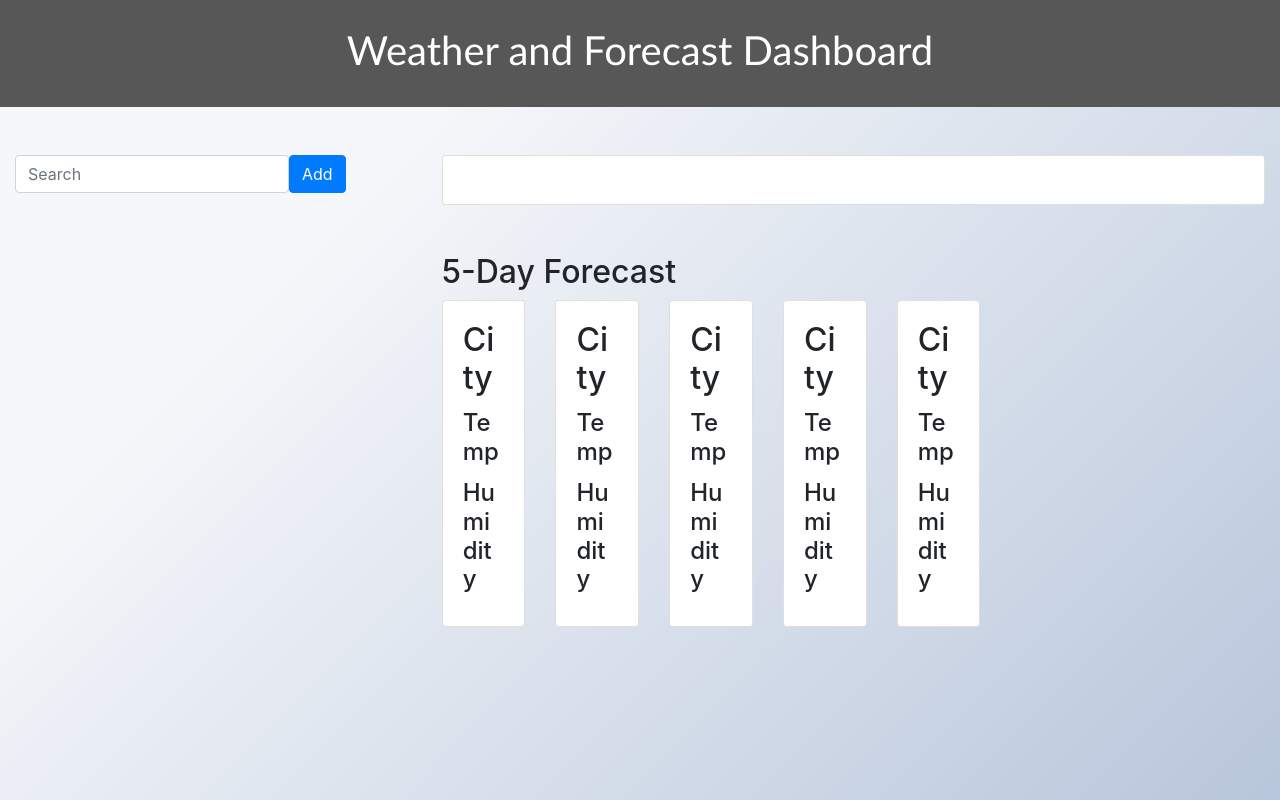
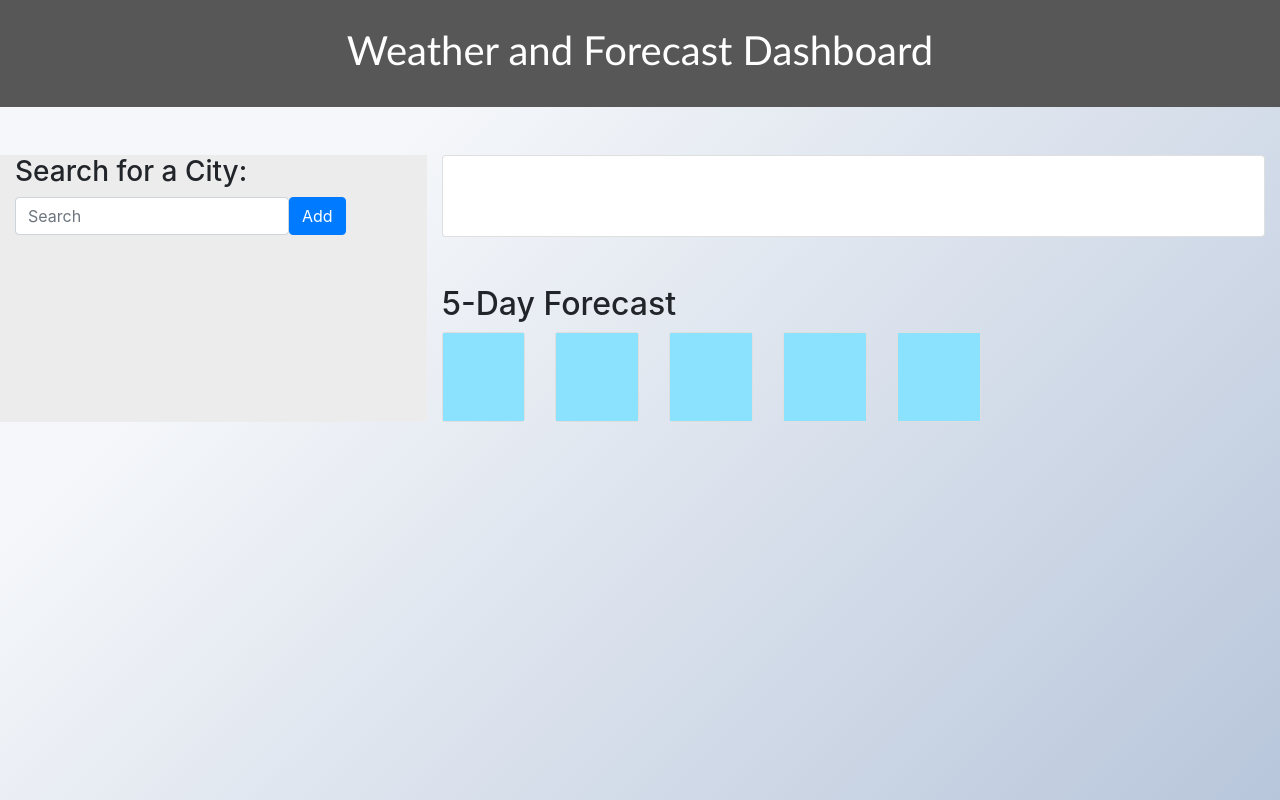
Before and after one commit to stevenbong96/WeatheringWithUser, a plain HTML site: page index.html in a window 1280 px wide. Drawn offline with nearby package versions, Linux system fonts and the light colour scheme.

Commit message:
Created another AJAX to bring the UV value. Add the weather icon, forecast icon, forecast dates in the HTML and JS file. Add few styles to the list of city.

```diff
--- a/index.html
+++ b/index.html
@@ -28,7 +28,8 @@
     <div class="container-fluid no-gutters">
         <div class="row">
             <!-- First column -->
-            <div class="col-md-4">
+            <div class="col-md-4 gray">
+                <h3>Search for a City:</h3>
                 <form class="form-inline" id="weatherlist">
                     <input id="citytext" class="form-control" type="search" placeholder="Search" aria-label="Search">
                     <!-- Button to add cities -->
@@ -36,7 +37,7 @@
                 </form>
 
                 <!-- Make a list of city -->
-                <ul id="listcity">
+                <ul id="listcity" class="listcity">
 
                 </ul>
 
@@ -49,7 +50,7 @@
                         <div id="cityweather">
                             <h2 id="cityname"></h2>
                             <h4 id="currenttime"></h4>
-                            <span id="weathericon"></span>
+                            <img id="weathericon">
                         </div>
 
                         <!-- List of responses -->
@@ -69,112 +70,65 @@
                     <div id="weatherforecast" class="col-md-8">
                         <h2>5-Day Forecast</h2>
                         <div id="5dayforecast">
-                            <!-- First day forecast
-                            <div class="card">
-                                <div id="firstforecast"class="card-body">
-                                  <p id="name-0" class="card-title">A</p>
-                                  <p id="forecastfirsttemp" class="card-text">B</p>
-                                  <p id="forecastfirsthumidity" class="card-text">C</p>
-                                </div>
-                            </div>
+                            <div class="card-deck">
 
-                            Second day forecast
-                            <div class="card">
-                                <div id="secondforecast"class="card-body">
-                                  <p id="name-8" class="card-title">A</p>
-                                  <p id="forecastsecondtemp" class="card-text">B</p>
-                                  <p id="forecastsecondhumidity" class="card-text">C</p>
-                                </div>
-                            </div>
-
-                            Third day forecast
-                            <div class="card">
-                                <div id="thirdforecast"class="card-body">
-                                  <p id="name-16" class="card-title">A</p>
-                                  <p id="forecastthirdtemp" class="card-text">B</p>
-                                  <p id="forecastthirdhumidity" class="card-text">C</p>
-                                </div>
-                            </div>
-
-                            Fourth day forecast
-                            <div class="card">
-                                <div id="fourthforecast"class="card-body">
-                                  <p id="name-24" class="card-title">A</p>
-                                  <p id="forecastfourthtemp" class="card-text">B</p>
-                                  <p id="forecastfourthhumidity" class="card-text">C</p>
-                                </div>
-                            </div>
-
-                            Fifth day forecast
-                            <div class="card">
-                                <div id="fifthforecast"class="card-body">
-                                  <p id="name-32" class="card-title">A</p>
-                                  <p id="forecastfifthtemp" class="card-text">B</p>
-                                  <p id="forecastfifthhumidity" class="card-text">C</p>
-                                </div>
-                            </div> -->
-
-                            <div class="row row-cols-1 row-cols-md-5">
-                                <!-- First day forecast -->
-                                <div class="col mb-4">
-                                  <div class="card">
-                                    <div class="card-body">
-                                      <h2 id="name-0" class="card-title">City</h2>
-                                      <h4 id="temp-0" class="card-title">Temp</h4>
-                                      <h4 id="humid-0" class="card-title">Humidity</h4>
+                                <!-- First Forecast -->
+                                <div class="card">
+                                    <div class="card-body blue">
+                                      <h4 id="name-0" class="card-title"></h4>
+                                      <h4 id="date-0" class="card-title"></h4>
+                                      <img id="icon-0">
+                                      <h6 id="temp-0" class="card-title"></h6>
+                                      <h6 id="humid-0" class="card-title"></h6>
                                     </div>
-                                  </div>
                                 </div>
 
-                                 <!-- Second day forecast -->
-                                <div class="col mb-4">
-                                  <div class="card">
-                                    <div class="card-body">
-                                        <h2 id="name-8" class="card-title">City</h2>
-                                        <h4 id="temp-8" class="card-title">Temp</h4>
-                                        <h4 id="humid-8" class="card-title">Humidity</h4>
+                                <!-- Second Forecast -->
+                                <div class="card">
+                                    <div class="card-body blue">
+                                        <h4 id="name-8" class="card-title"></h4>
+                                        <h4 id="date-8" class="card-title"></h4>
+                                        <img id="icon-8">
+                                        <h6 id="temp-8" class="card-title"></h6>
+                                        <h6 id="humid-8" class="card-title"></h6>
                                     </div>
-                                  </div>
                                 </div>
 
-                                 <!-- Third day forecast -->
-                                <div class="col mb-4">
-                                  <div class="card">
-                                    <div class="card-body">
-                                        <h2 id="name-16" class="card-title">City</h2>
-                                        <h4 id="temp-16" class="card-title">Temp</h4>
-                                        <h4 id="humid-16" class="card-title">Humidity</h4>
+                                <!-- Third Forecast -->
+                                <div class="card">
+                                    <div class="card-body blue">
+                                        <h4 id="name-16" class="card-title"></h4>
+                                        <h4 id="date-16" class="card-title"></h4>
+                                        <img id="icon-16">
+                                        <h6 id="temp-16" class="card-title"></h6>
+                                        <h6 id="humid-16" class="card-title"></h6>
                                     </div>
-                                  </div>
                                 </div>
 
-                                 <!-- Fourth day forecast -->
-                                <div class="col mb-4">
-                                  <div class="card">
-                                    <div class="card-body">
-                                        <h2 id="name-24" class="card-title">City</h2>
-                                        <h4 id="temp-24" class="card-title">Temp</h4>
-                                        <h4 id="humid-24" class="card-title">Humidity</h4>
+                                <!-- Fourth Forecast -->
+                                <div class="card">
+                                    <div class="card-body blue">
+                                        <h4 id="name-24" class="card-title"></h4>
+                                        <h4 id="date-24" class="card-title"></h4>
+                                        <img id="icon-24">
+                                        <h6 id="temp-24" class="card-title"></h6>
+                                        <h6 id="humid-24" class="card-title"></h6>
                                     </div>
-                                  </div>
                                 </div>
 
-                                 <!-- Fifth day forecast -->
-                                <div class="col mb-4">
-                                    <div class="card">
-                                      <div class="card-body">
-                                        <h2 id="name-32" class="card-title">City</h2>
-                                        <h4 id="temp-32" class="card-title">Temp</h4>
-                                        <h4 id="humid-32" class="card-title">Humidity</h4>
-                                      </div>
+                                <!-- Fifth Forecast -->
+                                <div class="card">
+                                    <div class="card-body blue">
+                                        <h4 id="name-32" class="card-title"></h4>
+                                        <h4 id="date-32" class="card-title"></h4>
+                                        <img id="icon-32">
+                                        <h6 id="temp-32" class="card-title"></h6>
+                                        <h6 id="humid-32" class="card-title"></h6>
                                     </div>
                                 </div>
                             </div>
                         </div>
                     </div>
-
-
-
                 </div>
             </div>
         </div>
--- a/style.css
+++ b/style.css
@@ -17,10 +17,20 @@ body{
     width: 100%;
 }
 
-form{
-    padding-left: 0;
+.listcity{
+    width: 50%;
+    padding-left: 0%;
+    margin-top: 3%;
 }
 
-.showdescription{
-    border: 1px solid black;
+.gray{
+    background-color: rgb(236, 236, 236);
 }
+
+.blue{
+    background-color: rgb(139, 226, 255);
+}
+
+form{
+    margin-top: 2%;
+}
```
Also changed, not shown: script.js (+36 -40 lines).
